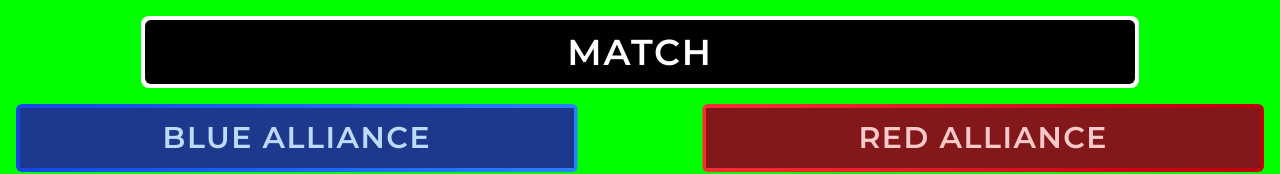
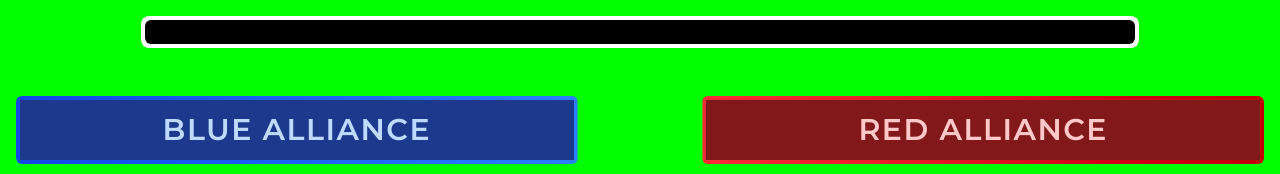
Before and after one commit to FRC930/mroc-live-dashboard, a Next.js app: page /pages/live in a window 1280 px wide. Shown: the top 174 px of the page. Built offline with nearby package versions, Linux system fonts and the light colour scheme; no server answers; the database is empty.

Commit message:
Removed "Match" prefix for finals

```diff
--- a/src/app/pages/live/components/AllTeamsView.tsx
+++ b/src/app/pages/live/components/AllTeamsView.tsx
@@ -34,7 +34,7 @@ export default function AllTeamsView({
         >
           <div className="bg-black bg-opacity-80 rounded-md p-3 flex justify-center items-center">
             <h1 className="text-4xl font-extrabold text-white text-center tracking-wider">
-              MATCH {matchNumber}
+               {matchNumber}
             </h1>
           </div>
         </motion.div>
```
